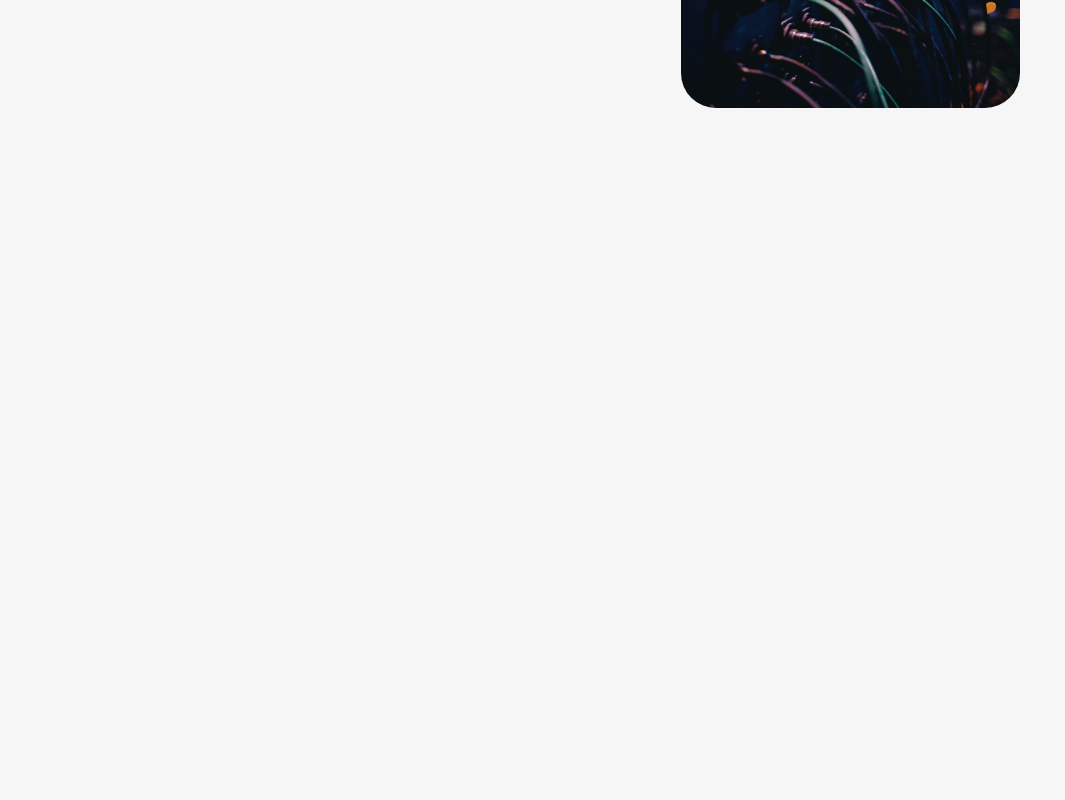
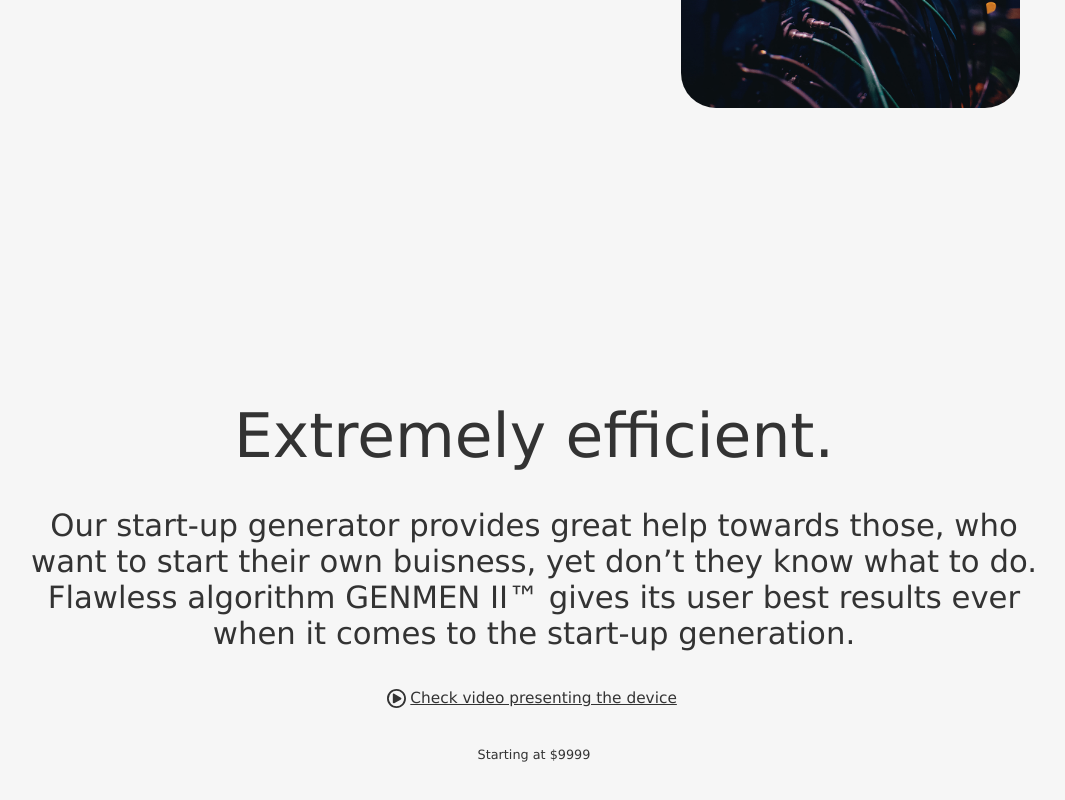
Before and after one commit to rooteray/rooteray.github.io, a plain HTML site: page index.html in a window 1280 px wide. Shown: the part 528-1328 px from the top of the page, without its empty margins (106-1171 px from the left). Drawn offline with Linux system fonts and the light colour scheme.

Commit message:
Add files via upload

```diff
--- a/index.html
+++ b/index.html
@@ -3,7 +3,6 @@
 <link rel="stylesheet" media="screen and (min-width: 601px)" href="style2.css">
 <link rel="stylesheet" media="screen and (max-width: 600px)" href="style.css">
 <div class="first">
-
     <div class="header">
         <div class="head-cont">
             <div class="head-cont1">
@@ -20,7 +19,6 @@
                 <div class="cart"></div>
                 <div class="namebuy">Buy</div>
             </div>
-
         </div>
         <div class="home-cont">
             <div class="ideatext">
@@ -33,13 +31,28 @@
                         </p>
                     </div>
                     <div class="buynow"></div>
-
                 </p>
             </div>
             <img src="SVG/machine.jpg" alt="Machine" width="350" height="550">
         </div>
     </div>
 </div>
-<div class="second"></div>
+<div class="second">
+    <div class="cont-desc">
+        <div class="titl">
+                Extremely efficient.
+        </div>
+        <div class="descr"><br />Our start-up generator provides great help towards those, who
+            want to start their own buisness, yet don’t they know what to do.
+            Flawless algorithm GENMEN II™ gives its user best results ever
+            when it comes to the start-up generation.
+        </div>
+        <div class="vid">
+            <div class="vidicon"></div>
+            <div class="vidtext">Check video presenting the device</div>
+        </div>
+        <div class="pricenotice">Starting at $9999</div>
+    </div>
+</div>
 <div class="third"></div>
 <div class="fourth"></div>
--- a/style.css
+++ b/style.css
@@ -2,6 +2,7 @@ html, body{
     height: 100%;
     width: 100%;
     margin: 0;
+    padding: 0;
 
 }
 
@@ -18,6 +19,7 @@ html, body{
     width: 100%;
     height: 100%;
     margin: 0;
+    padding-top:30vw;
 }
 .third{
     background-color: #FFFFFF;
@@ -49,15 +51,6 @@ html, body{
     text-align:center;
 }
 
-
-.head-cont1{
-    display: grid;
-    width: 15%;
-    margin-left: 3%;
-    grid-gap:5px;
-    grid-template-columns: auto auto;
-
-}
 
 .header {
     display: grid;
@@ -125,6 +118,14 @@ html, body{
         display:grid;
         grid-template-columns: auto;
     }
+    .head-cont1{
+        display: grid;
+        width: 15%;
+        margin-left: 3%;
+        grid-gap:5px;
+        grid-template-columns: auto auto;
+
+    }
     .head-cont2{
         display: grid;
         margin-left: auto;
@@ -170,3 +171,64 @@ html, body{
     background-repeat: no-repeat;
 
 }
+
+.cont-desc{
+    display: block;
+    margin-top: 0;
+}
+
+.titl{
+    margin-top: 10vw;
+    display: block;
+    color: #333333;
+    font-family: 'Lucida Grande';
+    float: center;
+    text-align: center;
+    width:100%;
+    font-size: 4.8vw;
+    background-size: auto;
+}
+.descr{
+    margin-top: 3vw;
+    display: block;
+    color: #333333;
+    font-family: 'Lucida Grande';
+    float: center;
+    text-align: center;
+    width: 80%;
+    margin-left:10%;
+    font-size: 2.4vw;
+
+}
+.vid{
+    margin-top: 3vw;
+    display:grid;
+    color: #333333;
+    grid-template-columns: auto auto;
+    float: center;
+    width: 23%;
+    margin-left:38.5%;
+}
+.vidicon{
+    width: 1.5vw;
+    height: 1.5vw;
+    background: url(SVG/play.svg);
+    margin-top:0.1vw;
+    background-size: auto;
+    background-repeat: no-repeat;
+}
+.vidtext{
+    color: #333333;
+    margin-top: 0;
+    font-family: 'Lucida Grande';
+    font-size: 1.2vw;
+    text-decoration: underline;
+}
+.pricenotice{
+    color: #333333;
+    margin-top: 3vw;
+    width:100%;
+    text-align:center;
+    font-family: 'Lucida Grande';
+    font-size: 1vw;
+}
--- a/style2.css
+++ b/style2.css
@@ -17,6 +17,7 @@ html, body{
     width: 100%;
     height: 100%;
     margin: 0;
+    padding-top: 10vw;
 }
 .third{
     background-color: #FFFFFF;
@@ -186,3 +187,65 @@ img{
     background-repeat: no-repeat;
 
 }
+
+.cont-desc{
+    display: block;
+    margin-top: 0;
+    padding: 0;
+    margin-top: 0;
+}
+
+.titl{
+    display: block;
+    color: #333333;
+    font-family: 'Lucida Grande';
+    float: center;
+    text-align: center;
+    width:100%;
+    font-size: 4.8vw;
+    background-size: auto;
+}
+
+.descr{
+    display: block;
+    color: #333333;
+    font-family: 'Lucida Grande';
+    float: center;
+    text-align: center;
+    width: 80%;
+    margin-left:10%;
+    font-size: 2.4vw;
+
+}
+.vid{
+    margin-top: 3vw;
+    display:grid;
+    color: #333333;
+    grid-template-columns: auto auto;
+    float: center;
+    width: 23%;
+    margin-left:38.5%;
+}
+.vidicon{
+    width: 1.5vw;
+    height: 1.5vw;
+    background: url(SVG/play.svg);
+    margin-top:0;
+    background-size: auto;
+    background-repeat: no-repeat;
+}
+.vidtext{
+    color: #333333;
+    margin-top: 0;
+    font-family: 'Lucida Grande';
+    font-size: 1.2vw;
+    text-decoration: underline;
+}
+.pricenotice{
+    color: #333333;
+    margin-top: 3vw;
+    width:100%;
+    text-align:center;
+    font-family: 'Lucida Grande';
+    font-size: 1vw;
+}
```
Also changed, not shown: SVG/play.svg (added).
